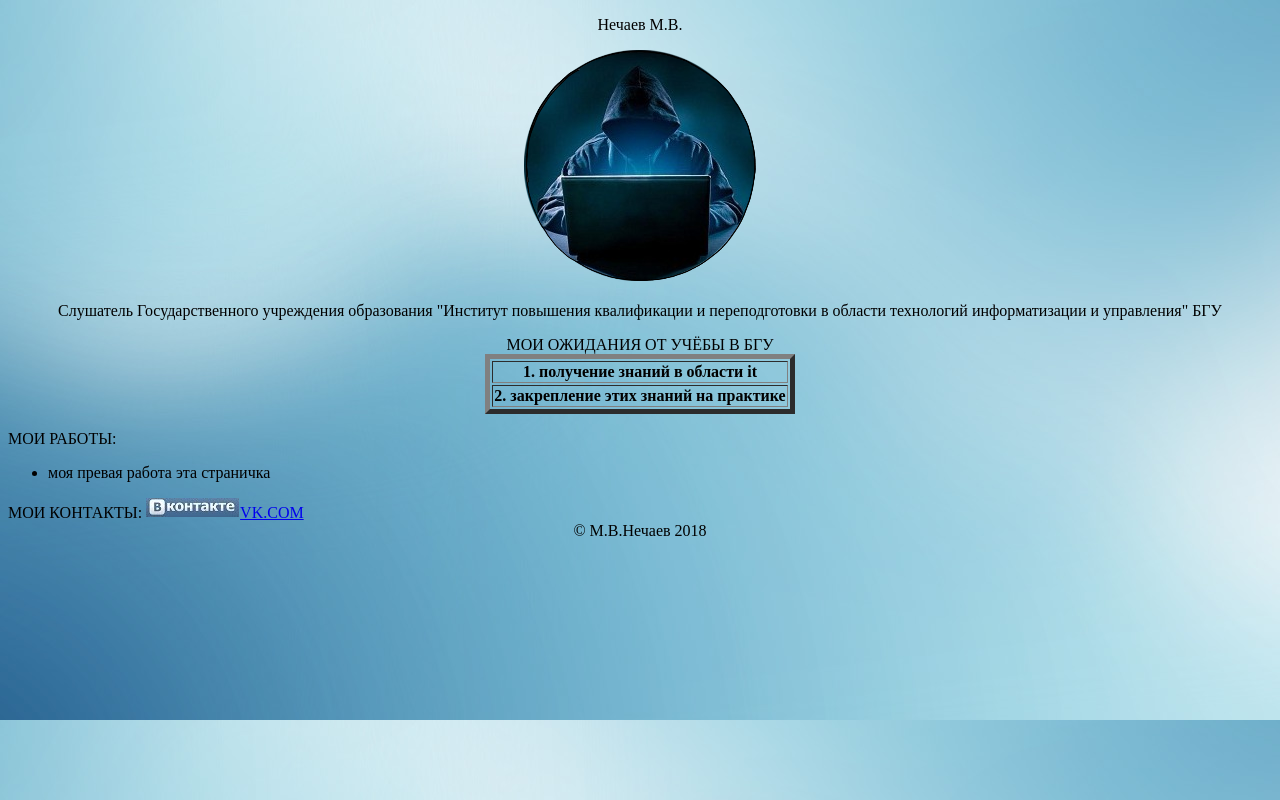
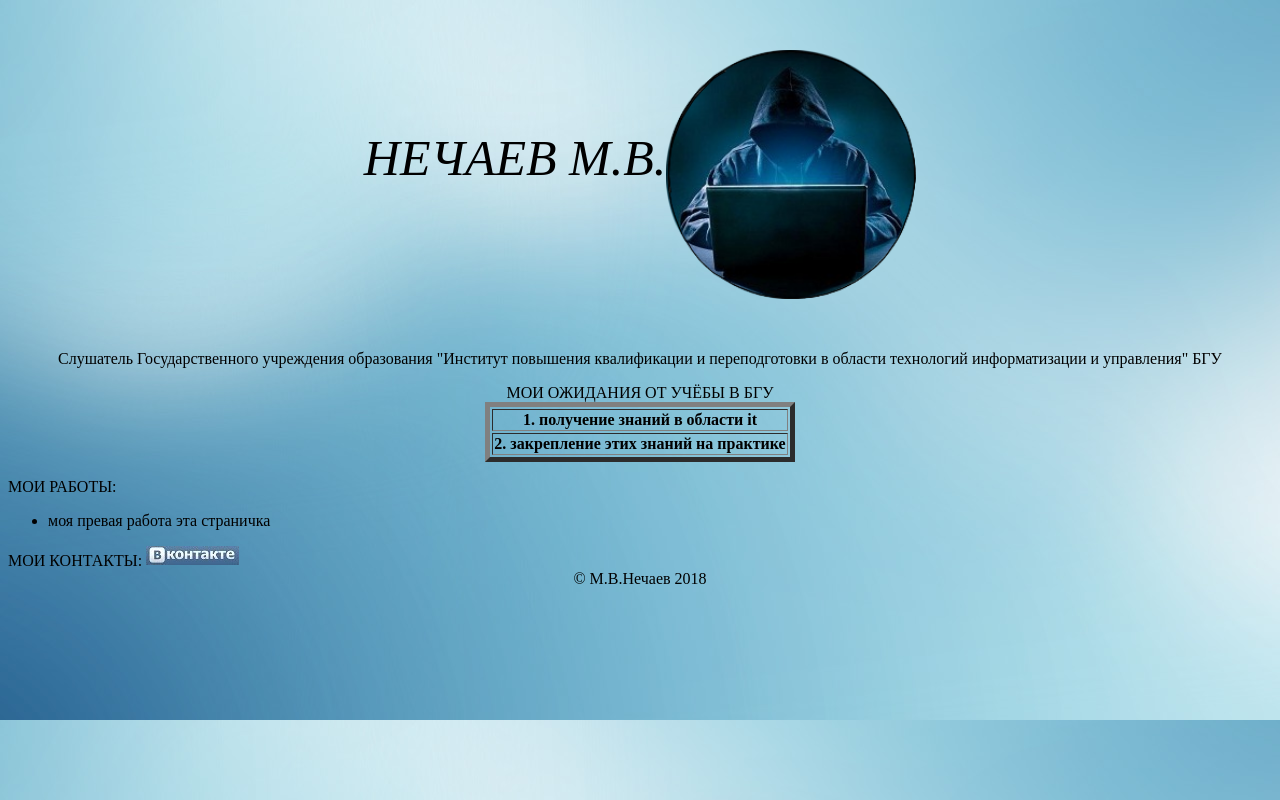
Before and after one commit to mvnechaev/mvnechaev.githab.io, a plain HTML site: page index.html in a window 1280 px wide. Drawn offline with Linux system fonts and the light colour scheme.

Commit message:
Update index.html

```diff
--- a/index.html
+++ b/index.html
@@ -7,8 +7,9 @@
 </head>
 <body style= "background-image:url(image/image1.jpg)">
 
-<center><p>Нечаев М.В.</p></center>
-<center><img src="image/image3.jpg"></center>
+
+</em><center><p style="font:italic 50px bold "Times New Roman", Times,serif">НЕЧАЕВ М.В.<img src="image/image3.jpg"  width="250" height="250" align="middle" />
+</p></center>
 <center><p> Слушатель Государственного учреждения образования "Институт повышения квалификации и переподготовки в области технологий
 информатизации и управления" БГУ </p> </center>
 <center><TABLE border=5>
@@ -22,7 +23,7 @@
 </ul>
 
 МОИ КОНТАКТЫ:
-<img src="image/VK.jpg"><a href="https://vk.com/id475358809">VK.COM</a>
+<a href="https://vk.com/id475358809"><img src="image/VK.jpg"></a>
 </body>
 
 <center><footer>&copy; М.В.Нечаев 2018 </footer></center>
```
